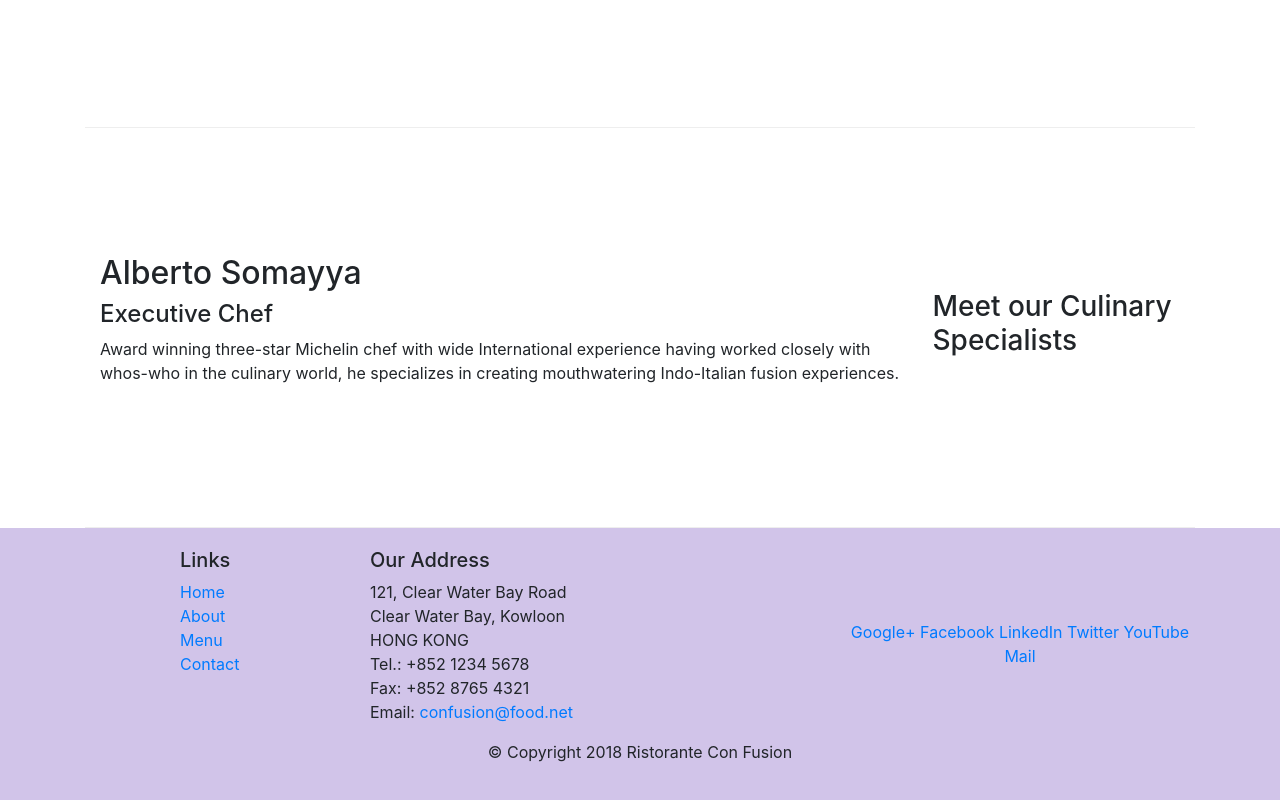
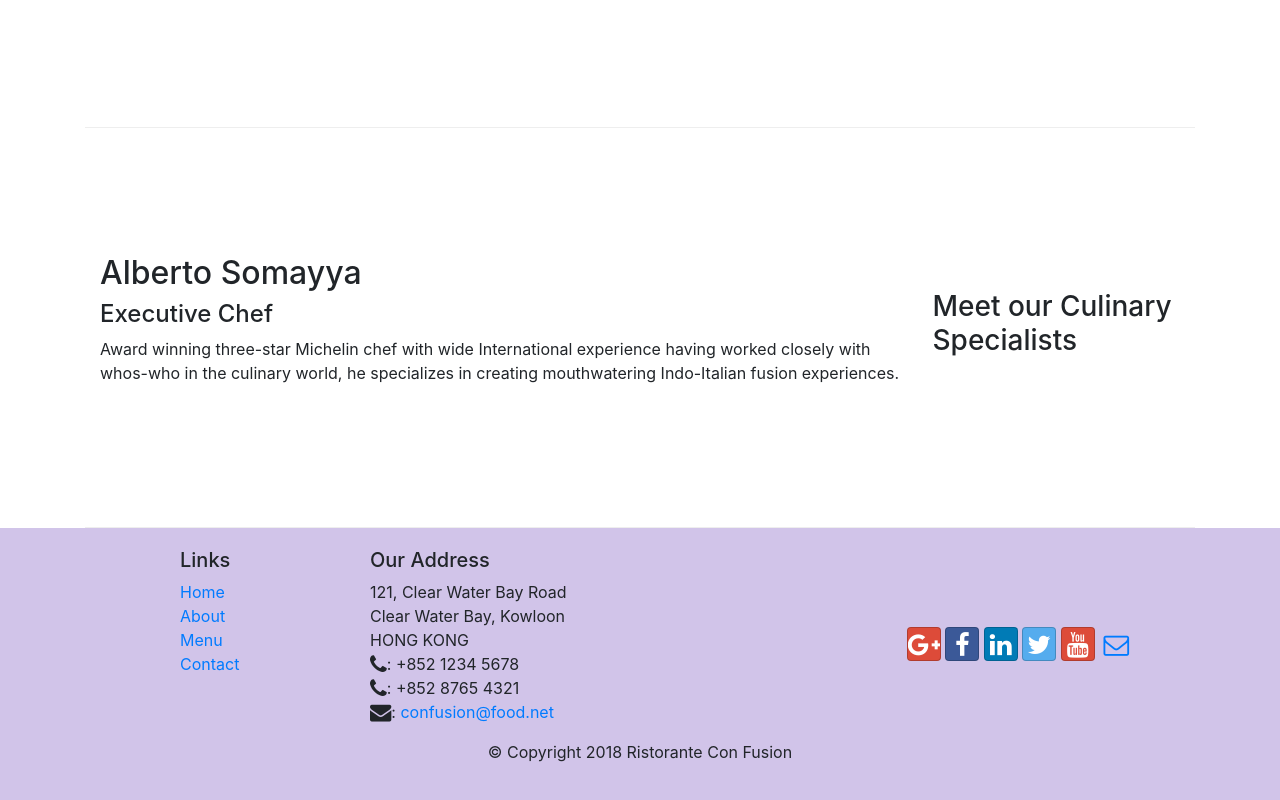
Before and after one commit to Vitor-G-Rocha/conFunsion-Bootstrap, a website: page index.html in a window 1280 px wide. Shown: the part 1006-1806 px from the top of the page. Drawn offline with nearby package versions, Linux system fonts and the light colour scheme.

Commit message:
Icon fonts

```diff
--- a/index.html
+++ b/index.html
@@ -9,7 +9,10 @@
 
     <!-- Bootstrap CSS -->
     <link rel="stylesheet" href="./node_modules/bootstrap/dist/css/bootstrap.min.css">
+    <link rel="stylesheet" href="./node_modules/font-awesome/css/font-awesome.min.css">
+    <link rel="stylesheet" href="./node_modules/bootstrap-social/bootstrap-social.css">
     <link rel="stylesheet" href="./css/styles.css">
+
     <title>Ristorante Con Fusion</title>
 </head>
 
@@ -22,10 +25,10 @@
             <a href="#" class="navbar-brand mr-auto">Restaurant Con Fusion</a>
             <div class="collapse navbar-collapse" id="Navbar">
                 <ul class="navbar-nav mr-auto">
-                    <li class="nav-item active"><a class="nav-link" href="#">Home</a></li>
-                    <li class="nav-item"><a class="nav-link" href="./aboutus.html">About</a></li>
-                    <li class="nav-item"><a class="nav-link" href="#">Menu</a></li>
-                    <li class="nav-item"><a class="nav-link" href="#">Contact</a></li>
+                    <li class="nav-item active"><a class="nav-link" href="#"><span class="fa fa-home fa-lg"></span> Home</a></li>
+                    <li class="nav-item"><a class="nav-link" href="./aboutus.html"><span class="fa fa-info fa-lg"></span> About</a></li>
+                    <li class="nav-item"><a class="nav-link" href="#"><span class="fa fa-list fa-lg"></span> Menu</a></li>
+                    <li class="nav-item"><a class="nav-link" href="#"><span class="fa fa-address-card fa-lg"></span> Contact</a></li>
                 </ul>
             </div>
         </div>
@@ -102,19 +105,19 @@
                         121, Clear Water Bay Road<br>
                         Clear Water Bay, Kowloon<br>
                         HONG KONG<br>
-                        Tel.: +852 1234 5678<br>
-                        Fax: +852 8765 4321<br>
-                        Email: <a href="mailto:confusion@food.net">confusion@food.net</a>
+                        <i class="fa fa-phone fa-lg"></i>: +852 1234 5678<br>
+                        <i class="fa fa-phone fa-lg"></i>: +852 8765 4321<br>
+                        <i class="fa fa-envelope fa-lg"></i>: <a href="mailto:confusion@food.net">confusion@food.net</a>
                     </address>
                 </div>
                 <div class="col-12 col-sm-4 align-self-center">
                     <div class="text-center">
-                        <a href="http://google.com/+">Google+</a>
-                        <a href="http://www.facebook.com/profile.php?id=">Facebook</a>
-                        <a href="http://www.linkedin.com/in/">LinkedIn</a>
-                        <a href="http://twitter.com/">Twitter</a>
-                        <a href="http://youtube.com/">YouTube</a>
-                        <a href="mailto:">Mail</a>
+                        <a class="btn btn-social-icon btn-google" href="http://google.com/+"><i class="fa fa-google-plus fa-lg"></i></a>
+                        <a class="btn btn-social-icon btn-facebook" href="http://www.facebook.com/profile.php?id="><i class="fa fa-facebook fa-lg"></i></a>
+                        <a class="btn btn-social-icon btn-linkedin" href="http://www.linkedin.com/in/"><i class="fa fa-linkedin fa-lg"></i></a>
+                        <a class="btn btn-social-icon btn-twitter" href="http://twitter.com/"><i class="fa fa-twitter fa-lg"></i></a>
+                        <a class="btn btn-social-icon btn-google" href="http://youtube.com/"><i class="fa fa-youtube fa-lg"></i></a>
+                        <a class="btn btn-social-icon" href="mailto:"><i class="fa fa-envelope-o fa-lg"></i></a>
                     </div>
                 </div>
             </div>
--- a/package.json
+++ b/package.json
@@ -15,7 +15,9 @@
   },
   "dependencies": {
     "bootstrap": "^4.0.0",
+    "bootstrap-social": "^5.1.1",
     "browser-sync": "^2.27.9",
+    "font-awesome": "^4.7.0",
     "jquery": "^3.3.1",
     "popper.js": "^1.12.9"
   }
```
Also changed, not shown: aboutus.html (+15 -13 lines), 1 other file.
